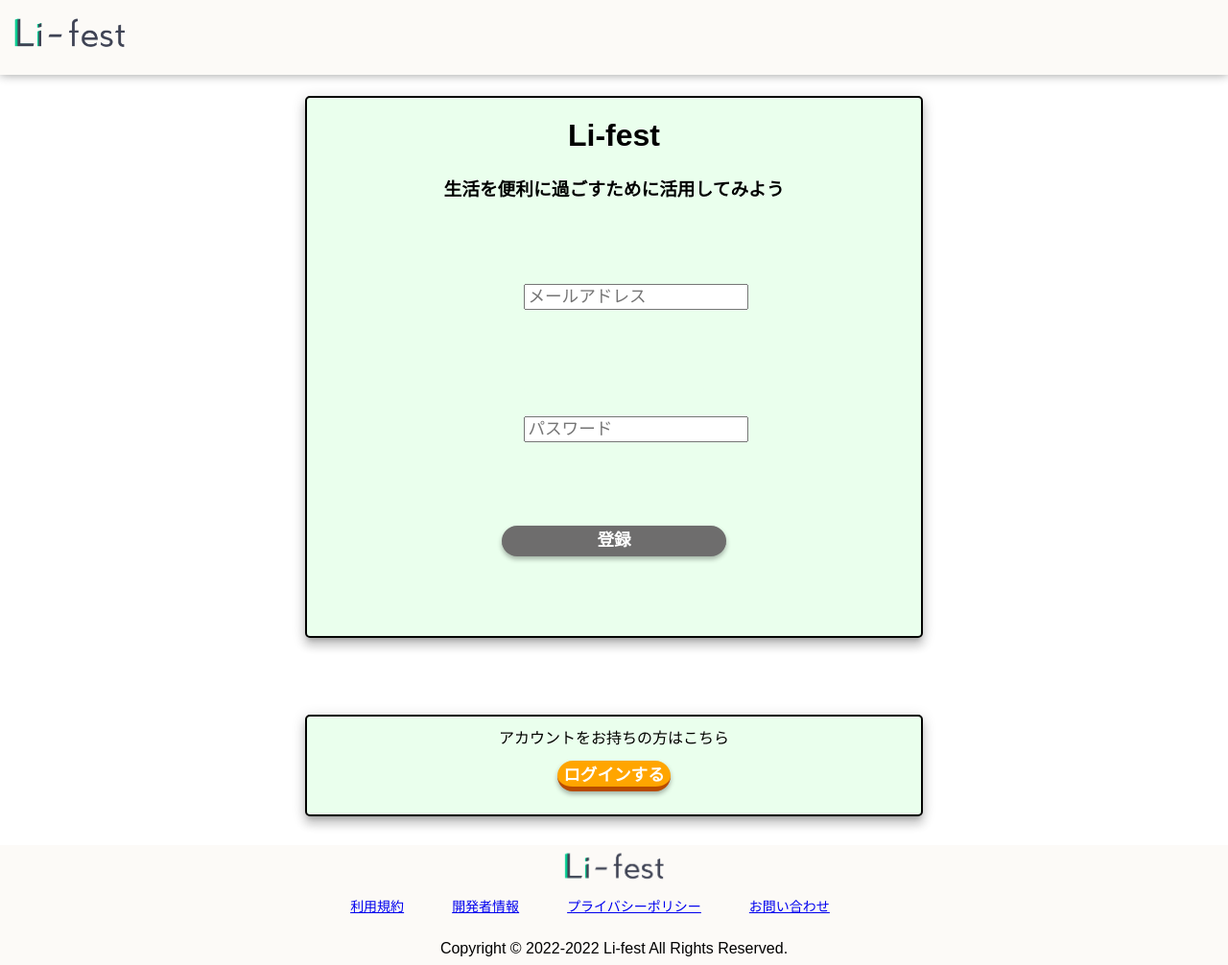
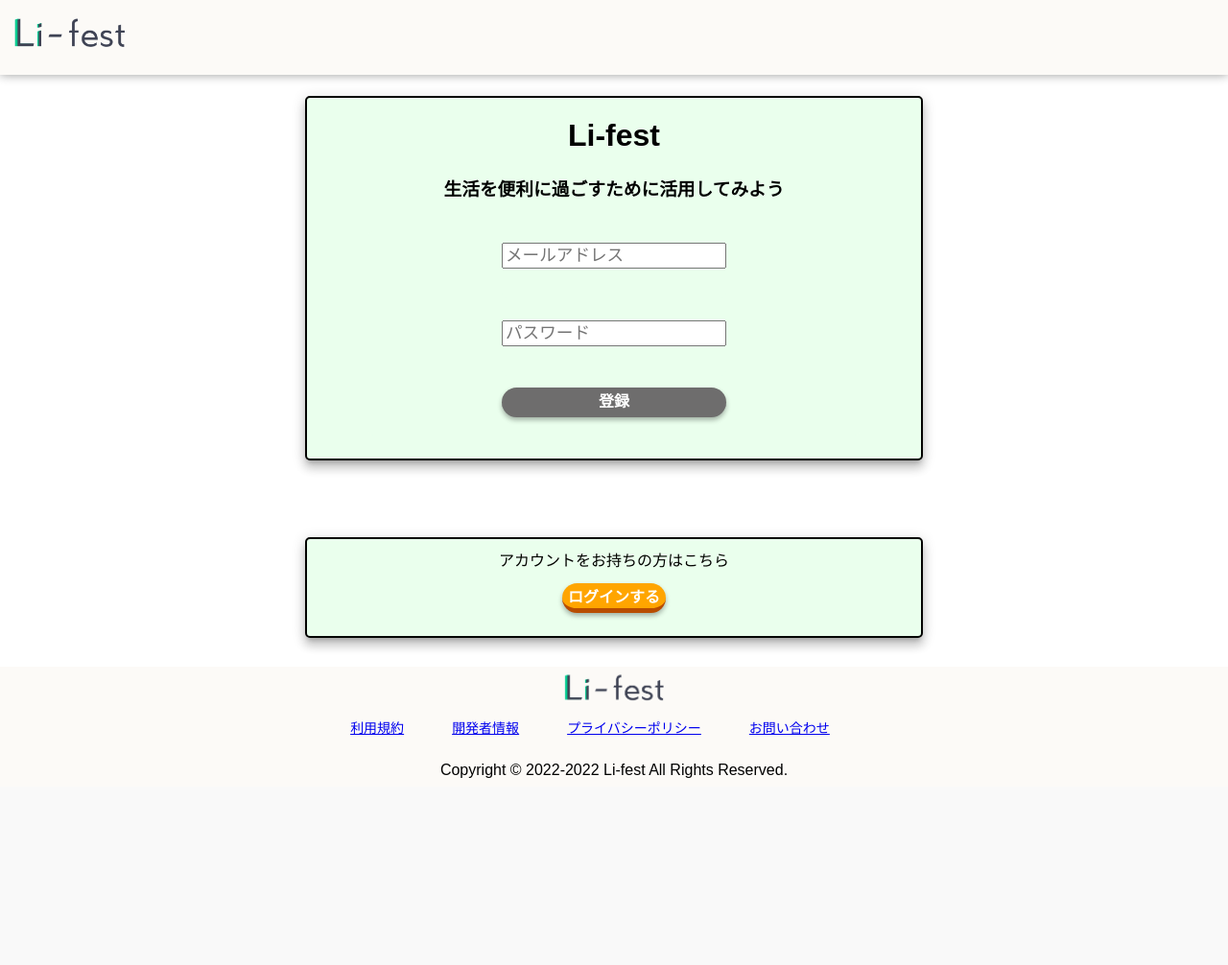
Before and after one commit to Unigmos/Li-fest, a PHP site: page /account_registerform.php in a window 1280 px wide. Shown: the whole page at 96% size. After the commit the page ends 811 px from the top, so only its background shows below. Run offline with PHP 8.4, Linux system fonts and the light colour scheme; style sheets or scripts are compiled from the project's sources.

Commit message:
エラー文のスタイル追加

```diff
--- a/public/css/accountstyle.css
+++ b/public/css/accountstyle.css
@@ -33,11 +33,11 @@ body {
   width: 80%;
   margin-left: auto;
   margin-right: auto;
-  margin-bottom: 10%;
 }
 .main_container div div {
   border: none;
   box-shadow: none;
+  margin-top: 5%;
 }
 .main_container div div form {
   display: flex;
@@ -48,9 +48,18 @@ body {
   margin-left: auto;
   margin-right: auto;
 }
-.main_container div div form input {
+.main_container div div form div {
   display: block;
-  margin-bottom: 40px;
+  width: -webkit-fit-content;
+  width: -moz-fit-content;
+  width: fit-content;
+  margin-bottom: 5%;
+}
+.main_container div div form div p {
+  margin: 0;
+  color: #ff1c1c;
+}
+.main_container div div form div input {
   font-size: 110%;
 }
 
@@ -58,8 +67,8 @@ body {
   border: none;
   border-radius: 100vh;
   color: white;
-  font-weight: 900;
-  font-size: 110%;
+  font-weight: 600;
+  font-size: 100%;
   cursor: pointer;
   box-shadow: 0 3px 5px rgba(0, 0, 0, 0.3);
 }
--- a/public/css/accountstyle.scss
+++ b/public/css/accountstyle.scss
@@ -4,6 +4,7 @@ $content_background: #eaffed;
 $font_color:  #030300;
 $button_back_color: #ffa500;
 $button_disenable: #6e6d6d;
+$error_font_color: #ff1c1c;
 
 // 要素サイズ指定
 $main_width: 800px;
@@ -44,11 +45,11 @@ body{
             width: 80%;
             margin-left: auto;
             margin-right: auto;
-            margin-bottom: 10%;
         }
         div{
             border: none;
             box-shadow: none;
+            margin-top: 5%;
             form{
                 display: flex;
                 flex-flow: column;
@@ -57,10 +58,17 @@ body{
                 max-width: fit-content;
                 margin-left: auto;
                 margin-right: auto;
-                input{
+                div{
                     display: block;
-                    margin-bottom: 40px;
-                    font-size: 110%;
+                    width: fit-content;
+                    margin-bottom: 5%;
+                    p{
+                        margin: 0;
+                        color: $error_font_color;
+                    }
+                    input{
+                        font-size: 110%;
+                    }
                 }
             }
         }
@@ -70,8 +78,8 @@ body{
     border: none;
     border-radius: 100vh;
     color: white;
-    font-weight: 900;
-    font-size: 110%;
+    font-weight: 600;
+    font-size: 100%;
     cursor: pointer;
     box-shadow: 0 3px 5px rgba(0, 0, 0, .3);
     &:disabled{
```
Also changed, not shown: 1 other file.
